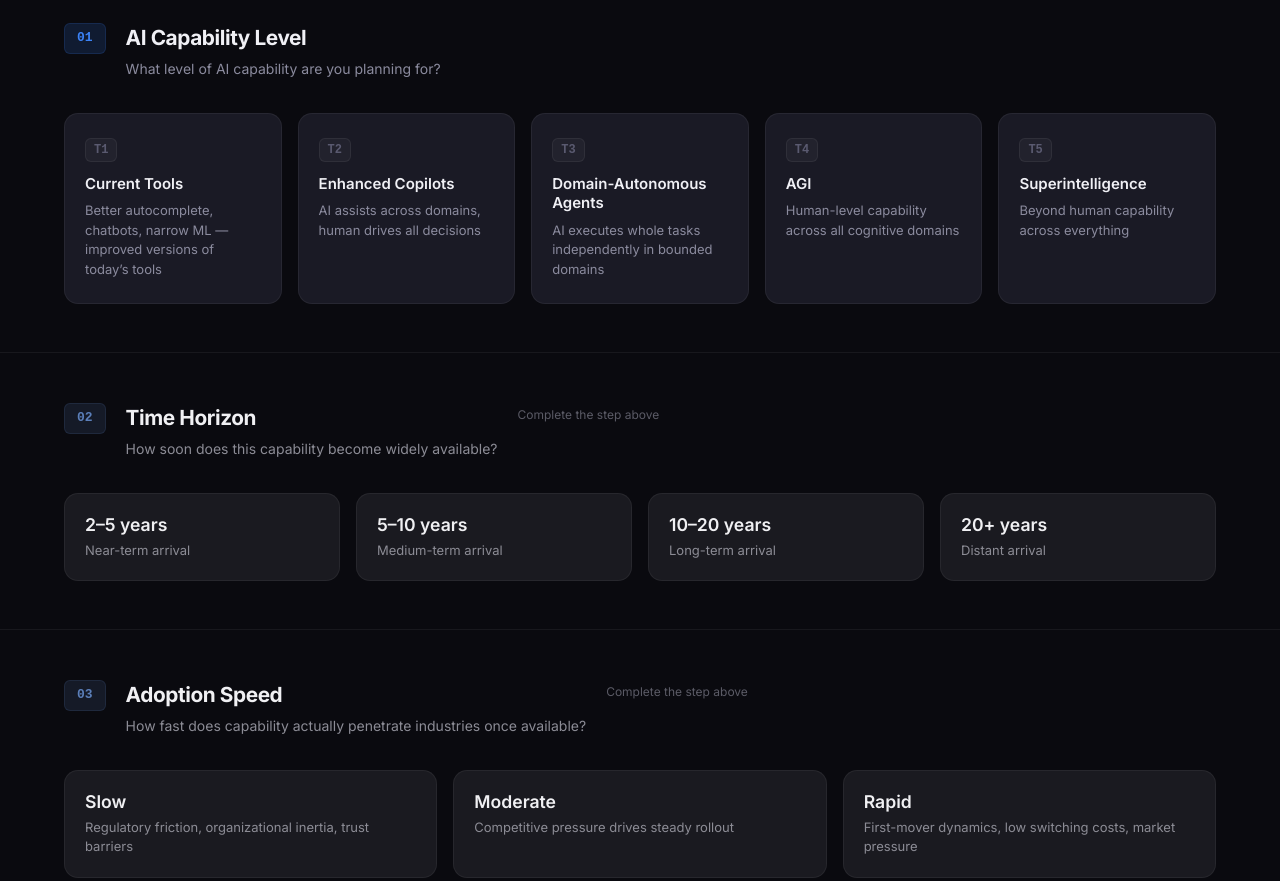
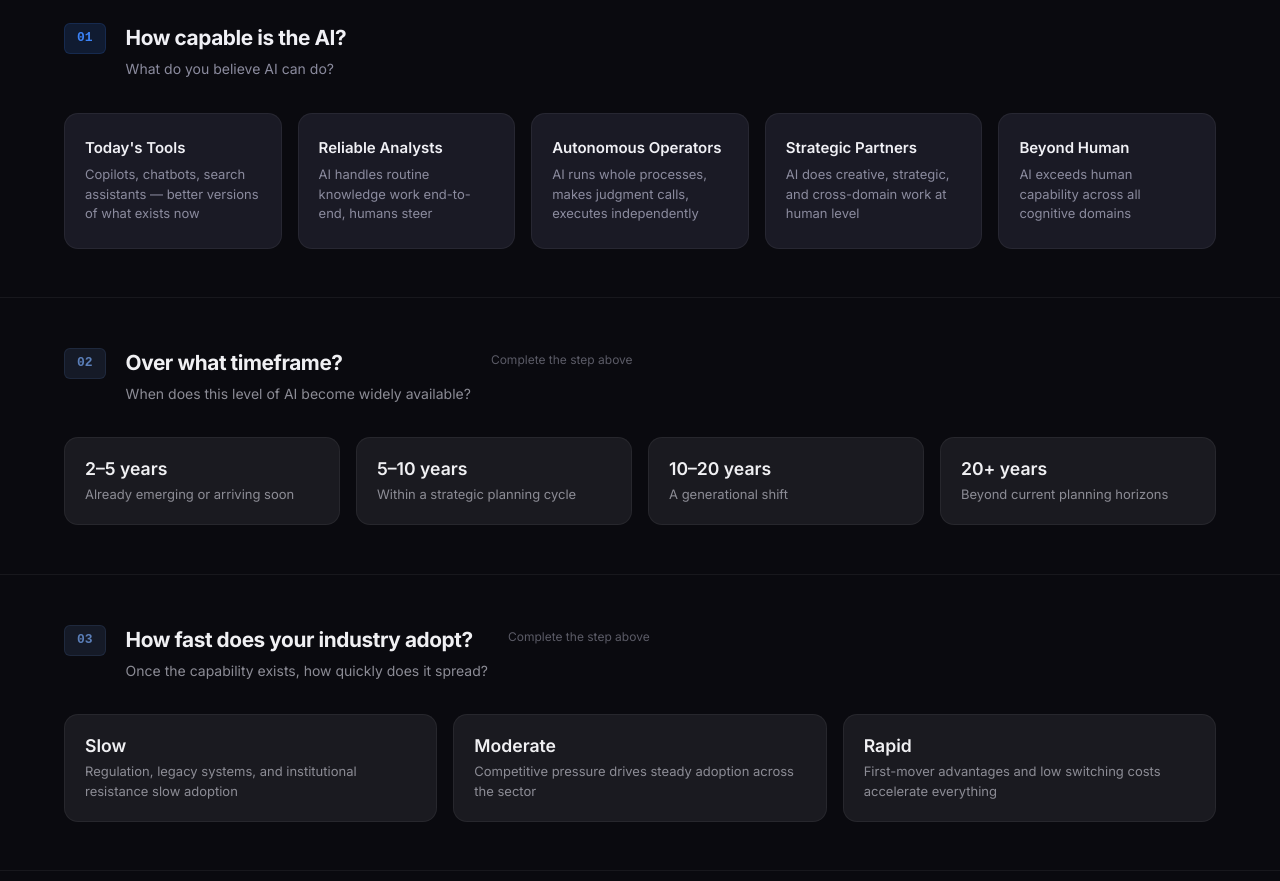
Before and after one commit to nraford7/ai-disruption-diagnostic, a website: page index.html in a window 1280 px wide. Shown: the part 440-1321 px from the top of the page. Drawn offline with nearby package versions, Linux system fonts and the light colour scheme.

Commit message:
feat: rewrite input labels in CEO-native language
Co-Authored-By: Claude Opus 4.6 <noreply@anthropic.com>

```diff
--- a/index.html
+++ b/index.html
@@ -35,36 +35,31 @@
                 <div class="step__header">
                     <span class="step__number">01</span>
                     <div>
-                        <h2 class="step__title">AI Capability Level</h2>
-                        <p class="step__desc">What level of AI capability are you planning for?</p>
+                        <h2 class="step__title">How capable is the AI?</h2>
+                        <p class="step__desc">What do you believe AI can do?</p>
                     </div>
                 </div>
 
                 <div class="card-row card-row--5" id="capability-cards">
                     <button class="input-card" data-capability="T1">
-                        <div class="input-card__tier">T1</div>
-                        <h3 class="input-card__label">Current Tools</h3>
-                        <p class="input-card__desc">Better autocomplete, chatbots, narrow ML &mdash; improved versions of today&rsquo;s tools</p>
+                        <h3 class="input-card__label">Today's Tools</h3>
+                        <p class="input-card__desc">Copilots, chatbots, search assistants &mdash; better versions of what exists now</p>
                     </button>
                     <button class="input-card" data-capability="T2">
-                        <div class="input-card__tier">T2</div>
-                        <h3 class="input-card__label">Enhanced Copilots</h3>
-                        <p class="input-card__desc">AI assists across domains, human drives all decisions</p>
+                        <h3 class="input-card__label">Reliable Analysts</h3>
+                        <p class="input-card__desc">AI handles routine knowledge work end-to-end, humans steer</p>
                     </button>
                     <button class="input-card" data-capability="T3">
-                        <div class="input-card__tier">T3</div>
-                        <h3 class="input-card__label">Domain-Autonomous Agents</h3>
-                        <p class="input-card__desc">AI executes whole tasks independently in bounded domains</p>
+                        <h3 class="input-card__label">Autonomous Operators</h3>
+                        <p class="input-card__desc">AI runs whole processes, makes judgment calls, executes independently</p>
                     </button>
                     <button class="input-card" data-capability="T4">
-                        <div class="input-card__tier">T4</div>
-                        <h3 class="input-card__label">AGI</h3>
-                        <p class="input-card__desc">Human-level capability across all cognitive domains</p>
+                        <h3 class="input-card__label">Strategic Partners</h3>
+                        <p class="input-card__desc">AI does creative, strategic, and cross-domain work at human level</p>
                     </button>
                     <button class="input-card" data-capability="T5">
-                        <div class="input-card__tier">T5</div>
-                        <h3 class="input-card__label">Superintelligence</h3>
-                        <p class="input-card__desc">Beyond human capability across everything</p>
+                        <h3 class="input-card__label">Beyond Human</h3>
+                        <p class="input-card__desc">AI exceeds human capability across all cognitive domains</p>
                     </button>
                 </div>
             </div>
@@ -76,27 +71,27 @@
                 <div class="step__header">
                     <span class="step__number">02</span>
                     <div>
-                        <h2 class="step__title">Time Horizon</h2>
-                        <p class="step__desc">How soon does this capability become widely available?</p>
+                        <h2 class="step__title">Over what timeframe?</h2>
+                        <p class="step__desc">When does this level of AI become widely available?</p>
                     </div>
                 </div>
 
                 <div class="card-row card-row--4" id="horizon-cards">
                     <button class="input-card input-card--compact" data-horizon="H1">
                         <h3 class="input-card__label">2&ndash;5 years</h3>
-                        <p class="input-card__desc">Near-term arrival</p>
+                        <p class="input-card__desc">Already emerging or arriving soon</p>
                     </button>
                     <button class="input-card input-card--compact" data-horizon="H2">
                         <h3 class="input-card__label">5&ndash;10 years</h3>
-                        <p class="input-card__desc">Medium-term arrival</p>
+                        <p class="input-card__desc">Within a strategic planning cycle</p>
                     </button>
                     <button class="input-card input-card--compact" data-horizon="H3">
                         <h3 class="input-card__label">10&ndash;20 years</h3>
-                        <p class="input-card__desc">Long-term arrival</p>
+                        <p class="input-card__desc">A generational shift</p>
                     </button>
                     <button class="input-card input-card--compact" data-horizon="H4">
                         <h3 class="input-card__label">20+ years</h3>
-                        <p class="input-card__desc">Distant arrival</p>
+                        <p class="input-card__desc">Beyond current planning horizons</p>
                     </button>
                 </div>
             </div>
@@ -108,23 +103,23 @@
                 <div class="step__header">
                     <span class="step__number">03</span>
                     <div>
-                        <h2 class="step__title">Adoption Speed</h2>
-                        <p class="step__desc">How fast does capability actually penetrate industries once available?</p>
+                        <h2 class="step__title">How fast does your industry adopt?</h2>
+                        <p class="step__desc">Once the capability exists, how quickly does it spread?</p>
                     </div>
                 </div>
 
                 <div class="card-row card-row--3" id="adoption-cards">
                     <button class="input-card input-card--compact" data-adoption="low">
                         <h3 class="input-card__label">Slow</h3>
-                        <p class="input-card__desc">Regulatory friction, organizational inertia, trust barriers</p>
+                        <p class="input-card__desc">Regulation, legacy systems, and institutional resistance slow adoption</p>
                     </button>
                     <button class="input-card input-card--compact" data-adoption="medium">
                         <h3 class="input-card__label">Moderate</h3>
-                        <p class="input-card__desc">Competitive pressure drives steady rollout</p>
+                        <p class="input-card__desc">Competitive pressure drives steady adoption across the sector</p>
                     </button>
                     <button class="input-card input-card--compact" data-adoption="high">
                         <h3 class="input-card__label">Rapid</h3>
-                        <p class="input-card__desc">First-mover dynamics, low switching costs, market pressure</p>
+                        <p class="input-card__desc">First-mover advantages and low switching costs accelerate everything</p>
                     </button>
                 </div>
             </div>
--- a/js/app.js
+++ b/js/app.js
@@ -246,7 +246,7 @@
   }
 
   function getTierLabel(tier) {
-    var labels = { T1: 'Current Tools', T2: 'Enhanced Copilots', T3: 'Domain-Autonomous Agents', T4: 'AGI', T5: 'Superintelligence' };
+    var labels = { T1: "Today's Tools", T2: 'Reliable Analysts', T3: 'Autonomous Operators', T4: 'Strategic Partners', T5: 'Beyond Human' };
     return labels[tier] || tier;
   }
 
```
